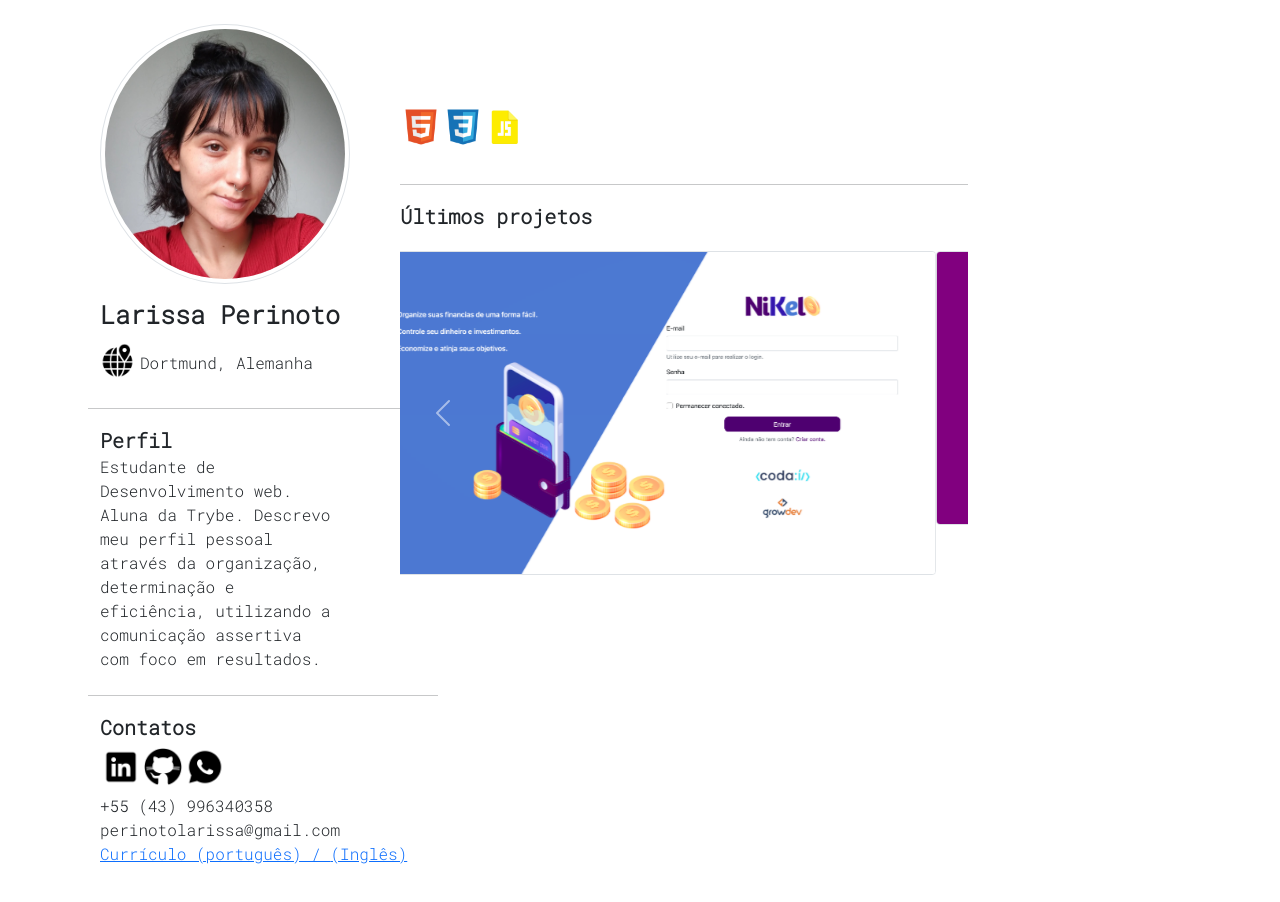
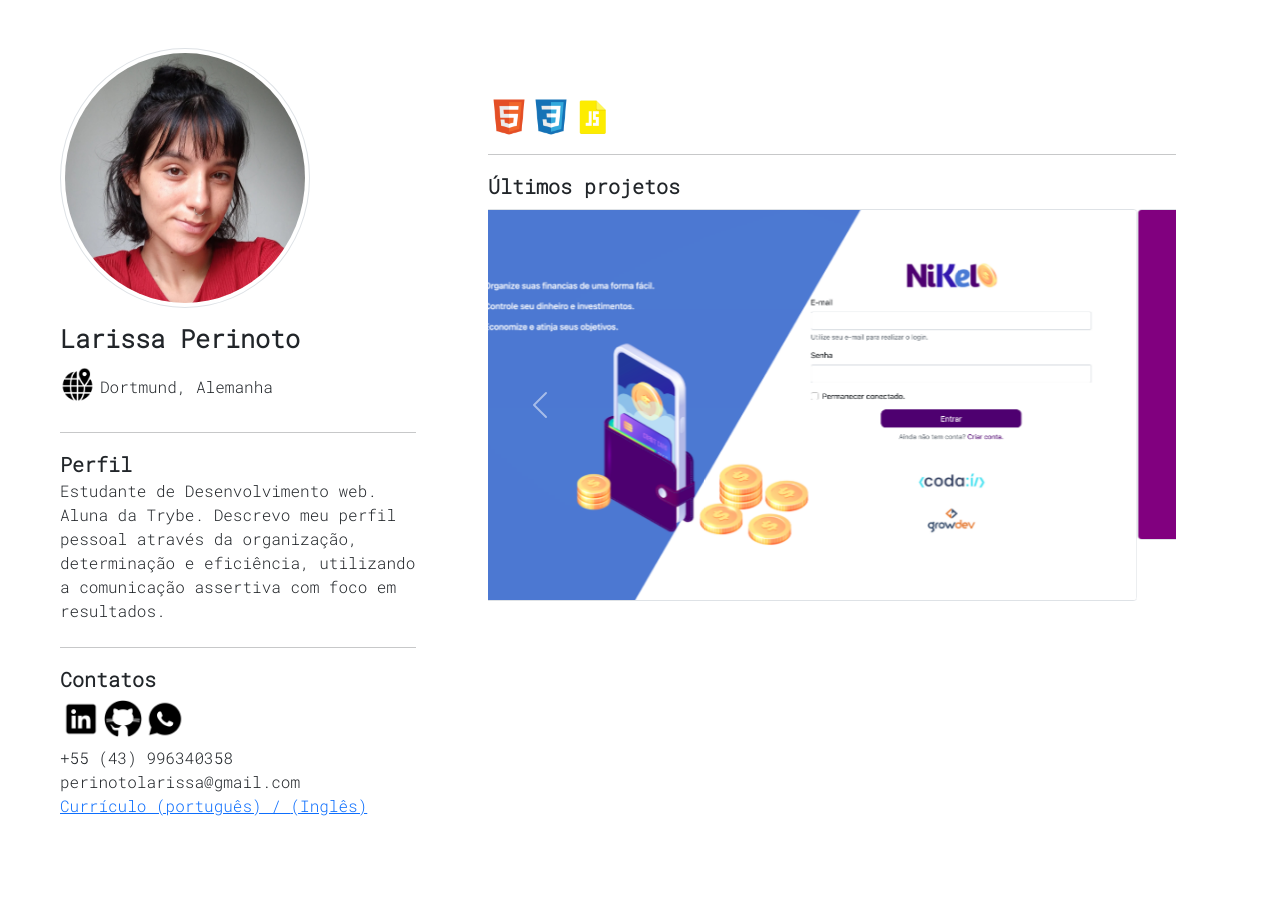
Before and after one commit to larissaperinoto/me, a plain HTML site: page index.html in a window 1280 px wide. Drawn offline with nearby package versions, Linux system fonts and the light colour scheme.

Commit message:
Portifólio

```diff
--- a/index.css
+++ b/index.css
@@ -3,38 +3,9 @@ body{
     font-family: 'Roboto Mono', monospace;
 }
 
-.container_perfil{
-    padding: 0px 100px;
-}
-
-.apresentacao p{
-    margin-right: 250px;
-    text-align:start;
-}
-
 .localizacao{
     max-width: 35px;
     margin-right: 5px;
-}
-.container_perfil .row .col .localizacao_texto{
-    padding: 8px 0;
-}
-
-.container_perfil .row hr{
-   width: 350px;
-}
-
-.container_projetos .row{
-    padding: 10px 0px;
-}
-
-.container_projetos .row .col{
-    margin-left: -300px;
-}
-
-.container_projetos .row .col .carousel{
-    width: 100%;
-    max-width: 1000px;
 }
 
 h1{
@@ -64,7 +35,7 @@ p, a{
     display: block;
 }
 
-.contato img, .container_projetos .row .linguagens img{
+.contato img, .linguagens img{
     max-width: 40px;
     margin: 1px;
 }
--- a/index.html
+++ b/index.html
@@ -2,27 +2,26 @@
 <html lang="pt-BR">
     <head>
         <meta charset="UTF-8">
-        <title>Larissa Perinoto</title>
+        <title>Portifólio</title>
         <link href="https://cdn.jsdelivr.net/npm/bootstrap@5.1.3/dist/css/bootstrap.min.css" rel="stylesheet" integrity="sha384-1BmE4kWBq78iYhFldvKuhfTAU6auU8tT94WrHftjDbrCEXSU1oBoqyl2QvZ6jIW3" crossorigin="anonymous">
         <link rel="stylesheet" href="./reset.css">
         <link rel="stylesheet" href="./index.css">
     </head>
     <body>
-        <main class="d-flex">
-            <div class="container container_perfil d-block mt-4">
-                <div class="row d-block">
-                    <div class="col">
+        <main>
+            <div class="container m-5">
+                <div class="row ">
+                    <div class="col-md-4 col-sm-6 me-5">
+                        <div>
                             <img src="./img/Perfil.jpg" class="img_perfil img-fluid rounded-circle img-thumbnail mb-2" alt="Perfil">
                             <h1 class="mt-2 mb-3">Larissa Perinoto</h1>
                             </div>
-                    <div class="col d-flex justify-content-start">
+                        <div class="d-flex align-items-center">
                             <a href="https://www.google.com/maps/place/Dortmund/@51.5078011,7.3301801,11z/data=!3m1!4b1!4m5!3m4!1s0x47b91760bff07a11:0x427f28131548750!8m2!3d51.5135872!4d7.4652981" target="blank"><img src="./img/localização.png" class="localizacao img-fluid" alt="Icon"></a>
                             <p class="localizacao_texto">Dortmund, Alemanha</p>
                         </div>
-                </div>
-                <div class="row mt-4 d-block">
+                        <div class="descricao mt-4 d-block">
                             <hr size="3">
-                    <div class="col apresentacao descricao">
                             <div class="portugues">
                                 <h2>Perfil</h2>
                                 <p>Estudante de Desenvolvimento web. Aluna da Trybe. Descrevo meu perfil pessoal através da organização, determinação e eficiência, utilizando a comunicação assertiva com foco em resultados.</p>
@@ -32,10 +31,8 @@
                                 <p>Web Development Student. Trybe student. I describe my personal profile through organization, determination and efficiency, using assertive communication with a focus on results.</p>
                             </div>
                         </div>
-                </div>
-                <div class="row mt-4 d-block">
+                        <div class="contato mb-5 mt-4 d-block">
                             <hr size="3">
-                    <div class="col contato mb-5">
                             <h2 >Contatos</h2>
                             <div class="icon d-flex mt-1">
                                 <a href="http://www.linkedin.com/in/larissa-perinoto-a5053696" target="blank"><img src="./img/linkedin.png" class="img-fluid" alt="Icon"></a>
@@ -48,25 +45,17 @@
                             <a href="">(Inglês)</a>
                         </div>
                     </div>
-            </div>
-            <div class="container container_projetos mt-5 d-block">
-                <div class="row">
-                    <div class="col linguagens d-flex mt-5">
+                    <div class="col mt-5">
+                        <div class="linguagens d-flex">
                             <img src="./img/html5.png" class="img-fluid" alt="Icon">
                             <img src="./img/css3.png" class="img-fluid" alt="Icon">
                             <img src="./img/javascript.png" class="img-fluid" alt="Icon">
                         </div>
-                </div>
-                <div class="row">
-                    <div class="col">
-                        <div class="">
+                        <div>
                             <hr size="3">
                             <h2>Últimos projetos</h2>
                         </div>
-                    </div>
-                </div>
-                <div class="row">
-                    <div class="col">
+                        <div class="mt-2">
                             <div id="carouselExampleCaptions" class="carousel slide" data-bs-ride="carousel">
                             <div class="carousel-indicators">
                               <button type="button" data-bs-target="#carouselExampleCaptions" data-bs-slide-to="0" class="active" aria-current="true" aria-label="Slide 1"></button>
@@ -96,6 +85,7 @@
                         </div>
                     </div>
                 </div>
+            </div>
         </main>
         <script src="https://cdn.jsdelivr.net/npm/bootstrap@5.1.3/dist/js/bootstrap.bundle.min.js" integrity="sha384-ka7Sk0Gln4gmtz2MlQnikT1wXgYsOg+OMhuP+IlRH9sENBO0LRn5q+8nbTov4+1p" crossorigin="anonymous"></script>
     </body>
```
Lines whose indentation alone changed are shown as unchanged.
